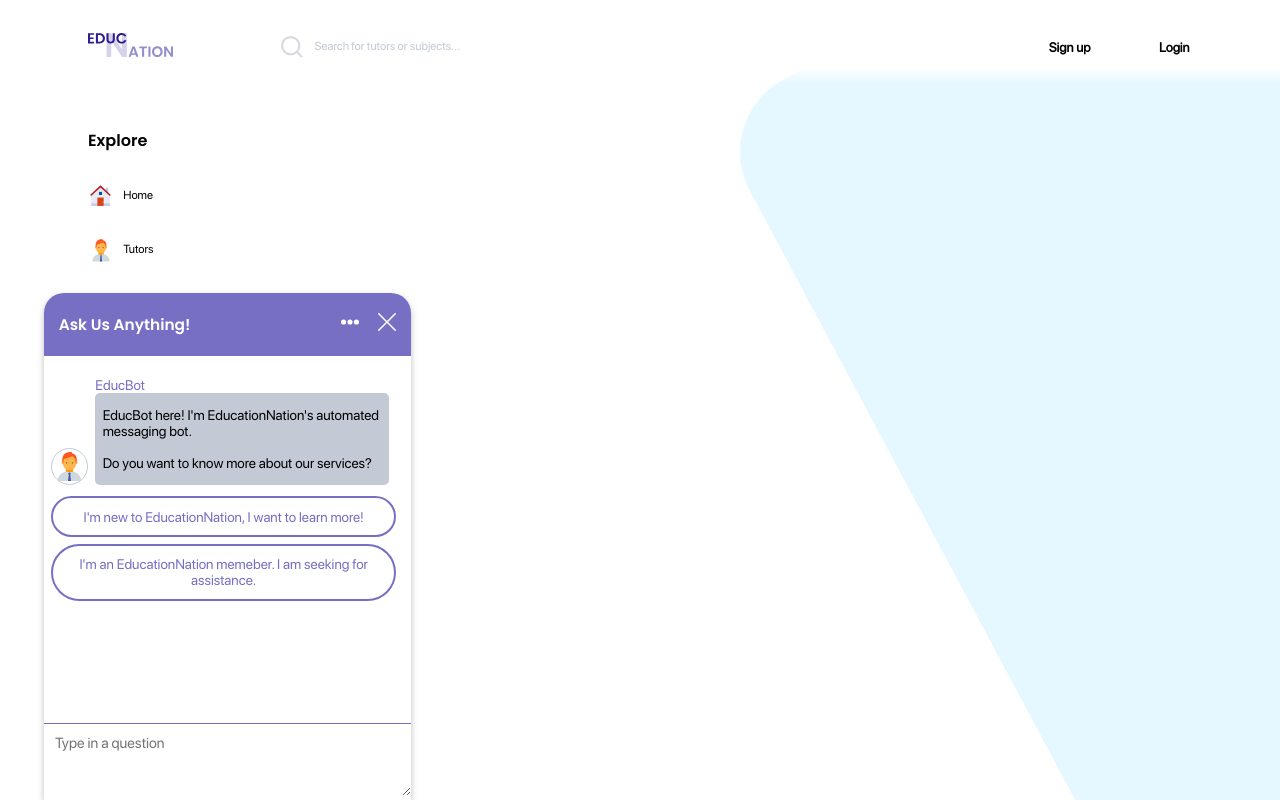
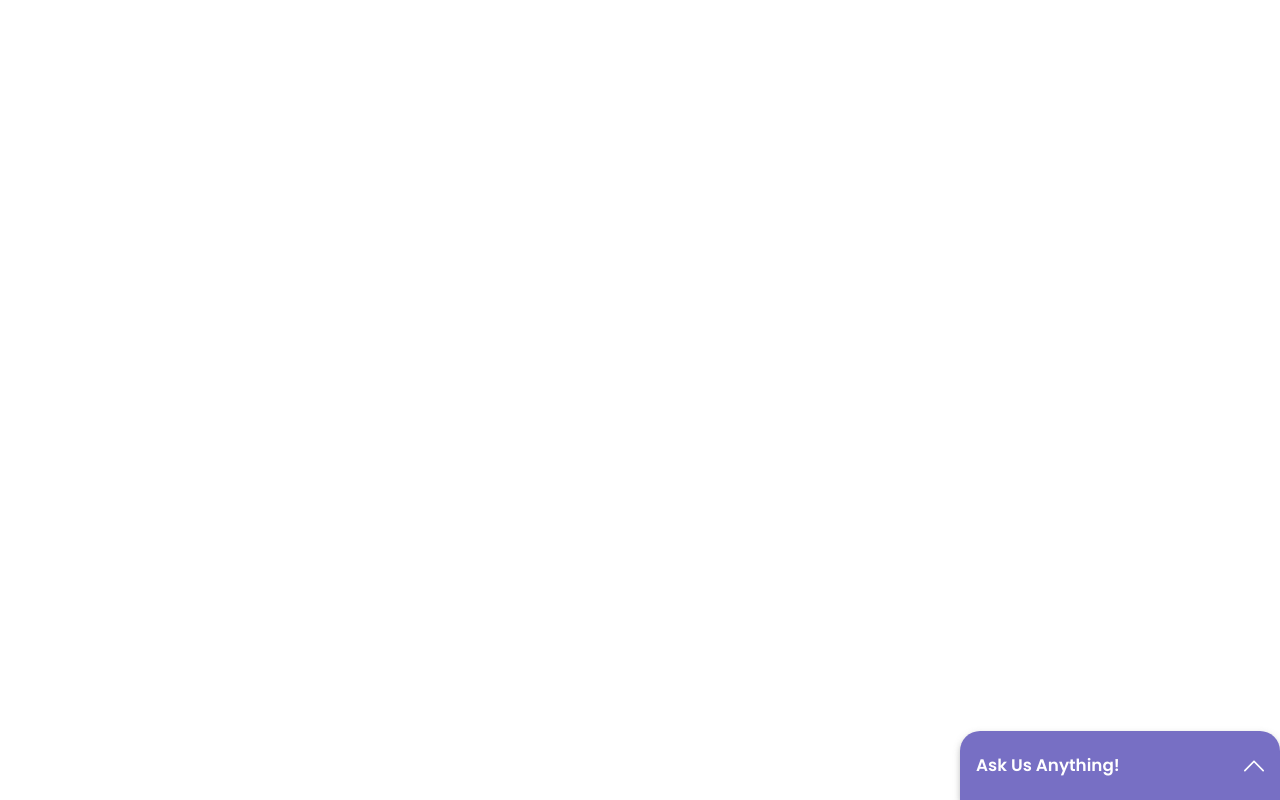
Before and after one commit to jjccy/Education_Nation, a PHP site: page /help-overlay.php in a window 1280 px wide. Run offline with PHP 8.4, Linux system fonts and the light colour scheme.

Commit message:
Linking help module to all pages

```diff
--- a/css/helpmodule.css
+++ b/css/helpmodule.css
@@ -1,13 +1,14 @@
 .help-module {
     position: fixed;
     bottom: 0;
+    right: 0;
     z-index: 998;
-    margin-left: 3em;
+    /* margin-right: 6em; */
     background: white;
     border-top-left-radius: 20px;
     border-top-right-radius: 20px;
     box-shadow: 0px 3px 6px rgba(125, 125, 125, 0.5);
-    max-width: 25em;
+    max-width: 20em;
 }
 
 .module-header {
@@ -22,27 +23,19 @@
     border-top-right-radius: 20px;
 }
 
-.module-header-icons a {
-    display: inline-block;
+.module-header .icon-caret {
+    height: 1.25em;
+    width: 1.25em;
+    background-image: url("../img/caret_white.svg");
 }
 
-.module-header .icon-more,
-.module-header .icon-close {
-    margin-left: 1em;
+.icon-caret-flip {
+    transform: rotate(180deg);
 }
 
 .icon-close {
     /*Close icon to close the help module*/
     background-image: url("../img/close.svg");
-    background-repeat: no-repeat;
-    background-size: contain;
-    height: 1.25rem;
-    width: 1.25rem;
-}
-
-.icon-more {
-    /*More icon to show more options*/
-    background-image: url("../img/more.svg");
     background-repeat: no-repeat;
     background-size: contain;
     height: 1.25rem;
@@ -59,6 +52,16 @@
     padding-right: 1em;
     height: 25em;
     overflow-y: auto;
+}
+
+.module-body {
+    visibility: visible;
+    height: 100%;
+}
+
+.module-body-hide {
+    visibility: hidden;
+    height: 0;
 }
 
 .chat {
@@ -94,9 +97,12 @@
 }
 
 .chat-icon .icon-tutors:hover,
-.icon-close:hover,
-.icon-more:hover {
+.icon-caret:hover {
     transform: scale(1.2);
+}
+
+.icon-caret-flip:hover {
+    transform: rotate(180deg) scale(1.2);
 }
 
 .sender-text {
--- a/css/style.css
+++ b/css/style.css
@@ -1,3 +1,4 @@
+    }
 /* basic styling */
 * {
   box-sizing: border-box !important;
--- a/help-overlay.php
+++ b/help-overlay.php
@@ -13,71 +13,19 @@
 </head>
 
 <body>
-    <!-- background -->
-    <div class="background"></div>
-
-    <!-- start body wrapper -->
-    <div class="body-wrapper">
-
-        <!-- start top nav -->
-        <div class="top-nav">
-
-            <div class="top-nav-item logo">
-                <a href="index.php"><img src="img/Logo.svg" alt="Logo image"></a>
-            </div>
-
-            <div class="top-nav-item">
-                <div class="searchbar">
-                    <button type="submit" name="search" aria-label="search-button"></button>
-                    <input type="text" name="search" aria-label="search" placeholder="Search for tutors or subjects...">
-                </div>
-            </div>
-
-            <div class="max-flex-box-item"></div>
-
-            <div class="top-nav-item account-section">
-                <div class="top-nav-item">
-                    <a href="sign-up.php">Sign up</a>
-                </div>
-                <div class="top-nav-item">
-                    <a href="login.php">Login</a>
-                </div>
-            </div>
-
-
-        </div>
-        <!-- ends top nav -->
-
-        <!-- start side nav -->
-        <div class="side-nav">
-            <div class="side-nav-item main-menu">
-                <p class="heading-2">Explore</p>
-                <a href="index.php" class="icon-home">Home</a>
-                <a href="tutors-listing.php" class="icon-tutors">Tutors</a>
-                <a href="about.php" class="icon-about">About</a>
-                <a href="contact.php" class="icon-contact">Contact</a>
-            </div>
-            <div class="max-flex-box-item"></div>
-            <div class="side-nav-item help-button">
-                <a href="help.php" class="icon-help">Help Center</a>
-            </div>
-
-        </div>
-        <!-- end side nav -->
-
-        <!-- start of chat module -->
     <div class="help-module">
-            <div class="module-header">
+        <div class="module-header" id="chat-header">
             <p class="heading-4">Ask Us Anything!</p>
             <div class="module-header-icons">
                 <a href="#">
                     <div class="icon-more"></div>
                 </a>
                 <a href="#">
-                        <div class="icon-close"></div>
+                    <div id="chat-module-caret" class="icon-caret icon-caret-flip"></div>
                 </a>
             </div>
         </div>
+        <div class="module-body-hide" id="chat-content">
             <div class="module-content">
                 <div class="chat">
                     <div class="chat-icon">
@@ -113,19 +61,10 @@
                 </form>
             </div>
         </div>
-
-        <!-- end of chat module -->
     </div>
-    <!-- end body wrapper -->
-
-    <!-- footer starts here -->
-
-    <footer>
 
 
-    </footer>
-
-    <!-- end of footer section -->
+    <script src="js/script.js"></script>
 
 </body>
 
--- /dev/null
+++ b/js/script.js
@@ -0,0 +1,32 @@
+function modChatModule() {
+    var caret = document.getElementById("chat-module-caret");
+    var chat_content = document.getElementById("chat-content");
+
+    caret.classList.toggle("icon-caret-flip");
+
+    if (chat_content.classList.length > 0 && chat_content.classList[0] == "module-body-hide") {
+        chat_content.classList.remove("module-body-hide");
+        chat_content.classList.add("module-body");
+    } else {
+        chat_content.classList.remove("module-body");
+        chat_content.classList.add("module-body-hide");
+    }
+}
+
+function chatModuleUp() {
+    var iframe = document.getElementById("iframeHelp");
+    var caret = iframe.contentWindow.document.getElementById("chat-module-caret");
+    var chat_content = iframe.contentWindow.document.getElementById("chat-content");
+
+    if (caret.classList[1] == "icon-caret-flip" && chat_content.classList[0] == "module-body-hide") {
+        caret.classList.add("icon-caret-flip");
+        chat_content.classList.remove("module-body-hide");
+        chat_content.classList.add("module-body");
+    } else {
+        console.log("chat module is open already!");
+    }
+}
+
+if (document.getElementById("chat-header") != null) {
+    document.getElementById("chat-header").addEventListener("click", modChatModule);
+}
--- a/tutors-listing.php
+++ b/tutors-listing.php
@@ -23,6 +23,10 @@
   <body>
     <!-- background -->
     <div class="background"></div>
+
+    <!-- start of chat module -->
+    <iframe class="help-iframe" id="iframeHelp" src="help-overlay.php" frameborder="0"></iframe>
+    <!-- end of chat module -->
 
     <!-- start body wrapper -->
     <div class="body-wrapper">
@@ -67,7 +71,7 @@
         </div>
         <div class="max-flex-box-item"></div>
         <div class="side-nav-item help-button">
-            <a href="help.php" class="icon-help">Help Center</a>
+          <a href="#" class="icon-help" id="help-center" onclick="chatModuleUp()">Help Center</a>
         </div>
 
       </div>
```
Also changed, not shown: cart.php (+6 -1 lines), index.php (+7 -1 lines), tutor-detail.php (+7 -1 lines), img/caret_white.svg (added). Lines whose indentation alone changed are shown as unchanged.
